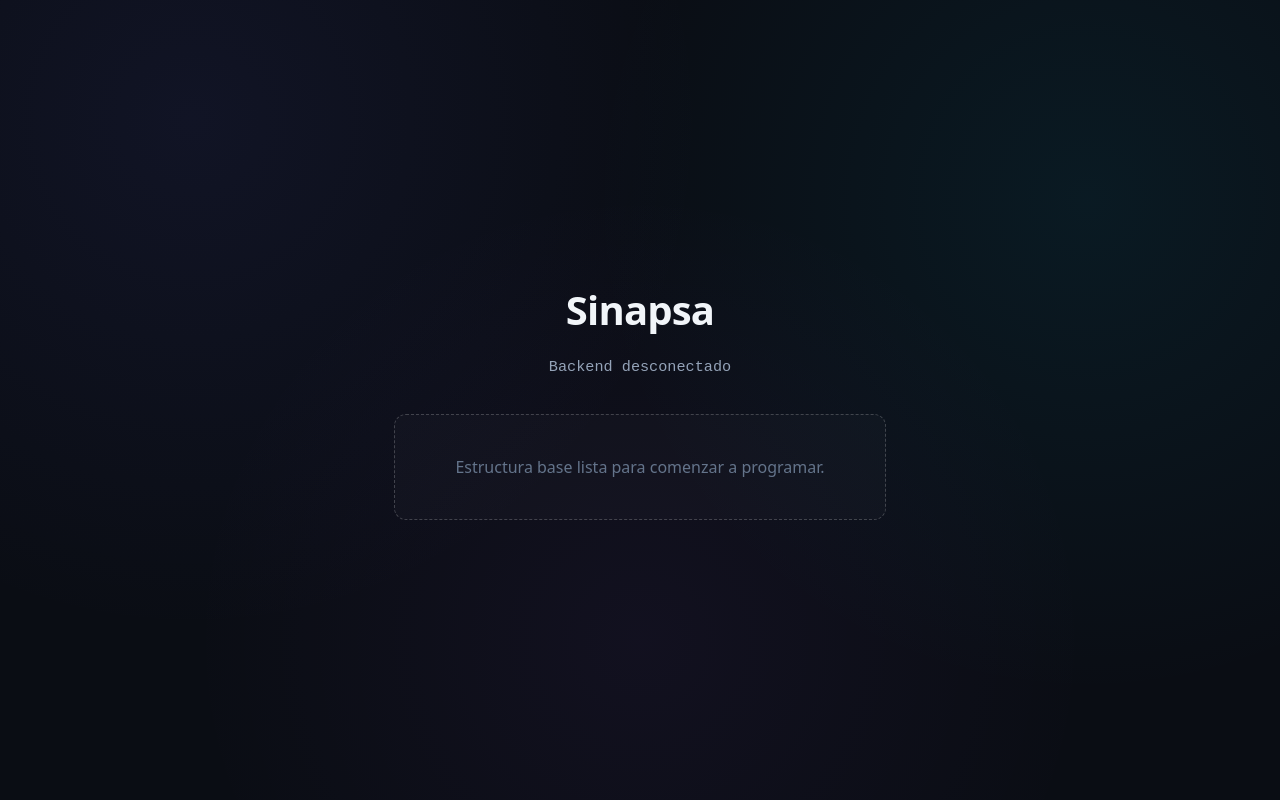
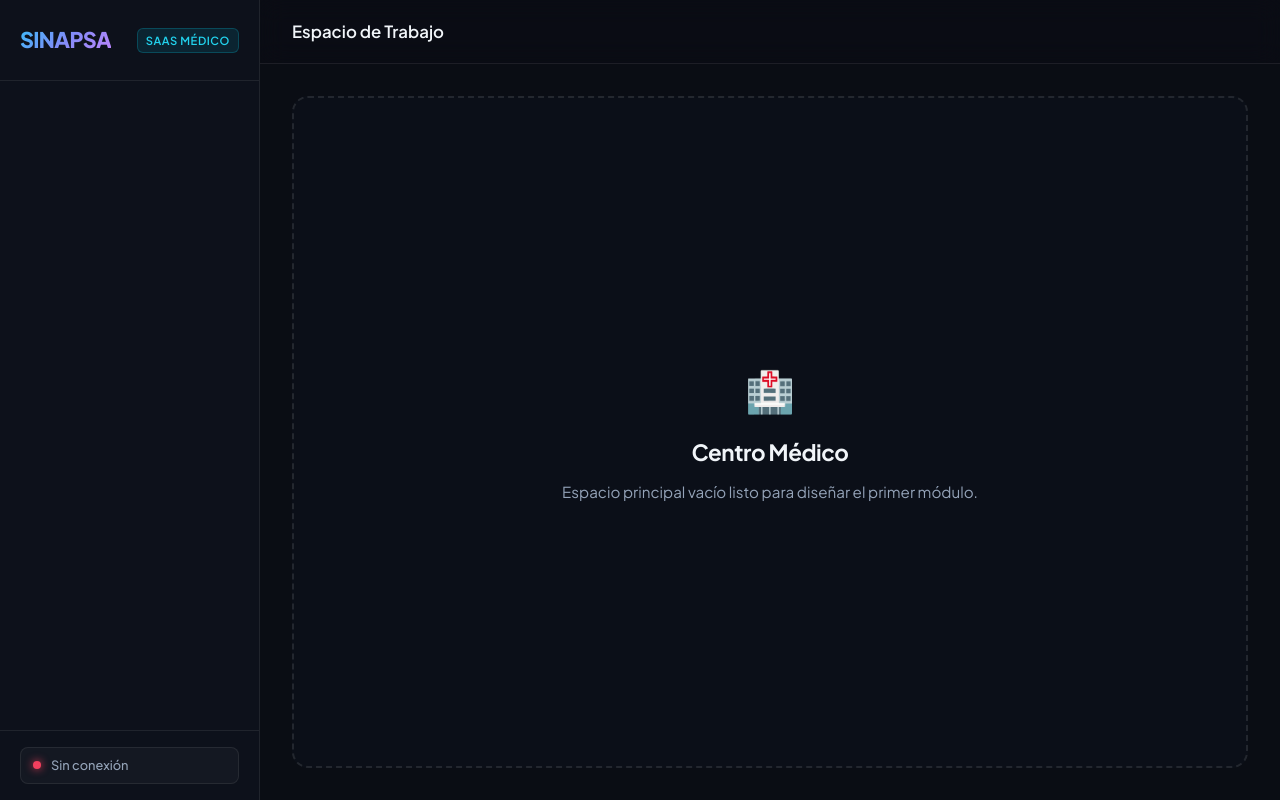
Before and after one commit to ecarcamo/Sinapsa, a React (Vite) app in the folder frontend/: page / in a window 1280 px wide. Built offline with nearby package versions, Linux system fonts and the light colour scheme; no server answers.

Commit message:
feat: add SaaS application layout and update system status indicators

```diff
--- a/frontend/src/App.css
+++ b/frontend/src/App.css
@@ -1,33 +1,165 @@
-.app-container {
+/* Layout Base SaaS */
+.saas-layout {
+  display: flex;
+  height: 100vh;
+  width: 100vw;
+  overflow: hidden;
+  background-color: var(--bg-primary, #0a0d14);
+}
+
+/* Sidebar */
+.saas-sidebar {
+  width: 260px;
+  min-width: 260px;
+  background: rgba(14, 18, 28, 0.95);
+  border-right: 1px solid var(--border-color, rgba(255, 255, 255, 0.08));
+  display: flex;
+  flex-direction: column;
+  justify-content: space-between;
+  backdrop-filter: blur(12px);
+}
+
+.sidebar-header {
+  padding: 24px 20px;
+  border-bottom: 1px solid var(--border-color, rgba(255, 255, 255, 0.06));
+}
+
+.brand-group {
+  display: flex;
+  align-items: center;
+  justify-content: space-between;
+}
+
+.brand-title {
+  font-size: 1.35rem;
+  font-weight: 800;
+  letter-spacing: -0.03em;
+}
+
+.brand-badge {
+  font-size: 0.7rem;
+  font-weight: 600;
+  text-transform: uppercase;
+  letter-spacing: 0.05em;
+  padding: 3px 8px;
+  border-radius: 6px;
+  background: rgba(6, 182, 212, 0.12);
+  color: #22d3ee;
+  border: 1px solid rgba(6, 182, 212, 0.25);
+}
+
+.sidebar-nav {
+  flex: 1;
+  padding: 20px 16px;
+  overflow-y: auto;
+}
+
+.sidebar-footer {
+  padding: 16px 20px;
+  border-top: 1px solid var(--border-color, rgba(255, 255, 255, 0.06));
+}
+
+.system-pill {
+  display: flex;
+  align-items: center;
+  gap: 10px;
+  padding: 8px 12px;
+  background: rgba(255, 255, 255, 0.03);
+  border: 1px solid var(--border-color, rgba(255, 255, 255, 0.06));
+  border-radius: 8px;
+}
+
+.status-indicator-dot {
+  width: 8px;
+  height: 8px;
+  border-radius: 50%;
+}
+
+.status-indicator-dot.online {
+  background: #10b981;
+  box-shadow: 0 0 8px #10b981;
+}
+
+.status-indicator-dot.offline {
+  background: #f43f5e;
+  box-shadow: 0 0 8px #f43f5e;
+}
+
+.system-status-text {
+  font-size: 0.8rem;
+  color: var(--text-secondary, #94a3b8);
+  font-weight: 500;
+}
+
+/* Área Principal */
+.saas-main {
+  flex: 1;
+  display: flex;
+  flex-direction: column;
+  height: 100vh;
+  overflow: hidden;
+}
+
+/* Barra Superior */
+.topbar {
+  height: 64px;
+  min-height: 64px;
+  display: flex;
+  align-items: center;
+  justify-content: space-between;
+  padding: 0 32px;
+  border-bottom: 1px solid var(--border-color, rgba(255, 255, 255, 0.08));
+  background: rgba(10, 13, 20, 0.6);
+  backdrop-filter: blur(12px);
+}
+
+.view-title {
+  font-size: 1.05rem;
+  font-weight: 600;
+  color: var(--text-primary, #f1f5f9);
+}
+
+/* Viewport de Contenido */
+.content-viewport {
+  flex: 1;
+  padding: 32px;
+  overflow-y: auto;
+  display: flex;
+  flex-direction: column;
+}
+
+.empty-workspace-canvas {
+  flex: 1;
+  display: flex;
+  align-items: center;
+  justify-content: center;
+  border: 2px dashed rgba(255, 255, 255, 0.1);
+  border-radius: 16px;
+  background: rgba(18, 24, 38, 0.25);
+  padding: 40px;
+}
+
+.canvas-content {
   display: flex;
   flex-direction: column;
   align-items: center;
-  justify-content: center;
-  min-height: 100vh;
-  padding: 24px;
+  gap: 12px;
   text-align: center;
-  font-family: system-ui, -apple-system, BlinkMacSystemFont, 'Segoe UI', Roboto, sans-serif;
-  gap: 16px;
 }
 
-h1 {
+.canvas-icon {
   font-size: 2.5rem;
-  margin: 0;
-  letter-spacing: -0.02em;
+  margin-bottom: 4px;
 }
 
-.status-text {
-  color: #94a3b8;
-  font-size: 0.95rem;
-  margin: 0;
-  font-family: monospace;
+.canvas-content h2 {
+  font-size: 1.4rem;
+  font-weight: 700;
+  color: var(--text-primary, #f1f5f9);
 }
 
-.canvas {
-  margin-top: 20px;
-  padding: 40px 60px;
-  border: 1px dashed rgba(255, 255, 255, 0.2);
-  border-radius: 12px;
-  color: #64748b;
-  background: rgba(255, 255, 255, 0.02);
+.canvas-content p {
+  color: var(--text-secondary, #94a3b8);
+  font-size: 0.95rem;
+  max-width: 420px;
 }
--- a/frontend/src/App.tsx
+++ b/frontend/src/App.tsx
@@ -4,23 +4,76 @@ import './App.css'
 const API_BASE = import.meta.env.VITE_API_URL || ''
 
 export const App: React.FC = () => {
-  const [status, setStatus] = useState<string>('Verificando conexión...')
+  const [systemStatus, setSystemStatus] = useState<string>('Verificando...')
+  const [isOnline, setIsOnline] = useState<boolean>(false)
 
   useEffect(() => {
     fetch(`${API_BASE}/api/health`)
       .then((res) => res.json())
-      .then((data) => setStatus(`Backend: ${data.status} | DB: ${data.database} (${data.environment})`))
-      .catch(() => setStatus('Backend desconectado'))
+      .then((data) => {
+        if (data.status === 'ok') {
+          setIsOnline(true)
+          setSystemStatus('Sistema en línea')
+        } else {
+          setIsOnline(false)
+          setSystemStatus('Sistema degradado')
+        }
+      })
+      .catch(() => {
+        setIsOnline(false)
+        setSystemStatus('Sin conexión')
+      })
   }, [])
 
   return (
-    <main className="app-container">
-      <h1>Sinapsa</h1>
-      <p className="status-text">{status}</p>
-      <div className="canvas">
-        <p>Estructura base lista para comenzar a programar.</p>
+    <div className="saas-layout">
+      {/* Sidebar */}
+      <aside className="saas-sidebar">
+        <div className="sidebar-header">
+          <div className="brand-group">
+            <span className="brand-title gradient-text">SINAPSA</span>
+            <span className="brand-badge">SaaS Médico</span>
+          </div>
+        </div>
+
+        {/* Espacio vacío para navegación de módulos médicos */}
+        <div className="sidebar-nav">
+          {/* Aquí empezaremos a agregar los menús: Pacientes, Citas, Médicos, etc. */}
+        </div>
+
+        {/* Pie de Sidebar con estado del sistema */}
+        <div className="sidebar-footer">
+          <div className="system-pill">
+            <span className={`status-indicator-dot ${isOnline ? 'online' : 'offline'}`}></span>
+            <span className="system-status-text">{systemStatus}</span>
+          </div>
+        </div>
+      </aside>
+
+      {/* Área Principal */}
+      <div className="saas-main">
+        {/* Barra superior */}
+        <header className="topbar">
+          <div className="topbar-left">
+            <span className="view-title">Espacio de Trabajo</span>
+          </div>
+          <div className="topbar-right">
+            {/* Espacio para acciones o perfil */}
+          </div>
+        </header>
+
+        {/* Pantalla principal vacía */}
+        <main className="content-viewport">
+          <div className="empty-workspace-canvas">
+            <div className="canvas-content">
+              <span className="canvas-icon">🏥</span>
+              <h2>Centro Médico</h2>
+              <p>Espacio principal vacío listo para diseñar el primer módulo.</p>
+            </div>
+          </div>
+        </main>
       </div>
-    </main>
+    </div>
   )
 }
 
```
